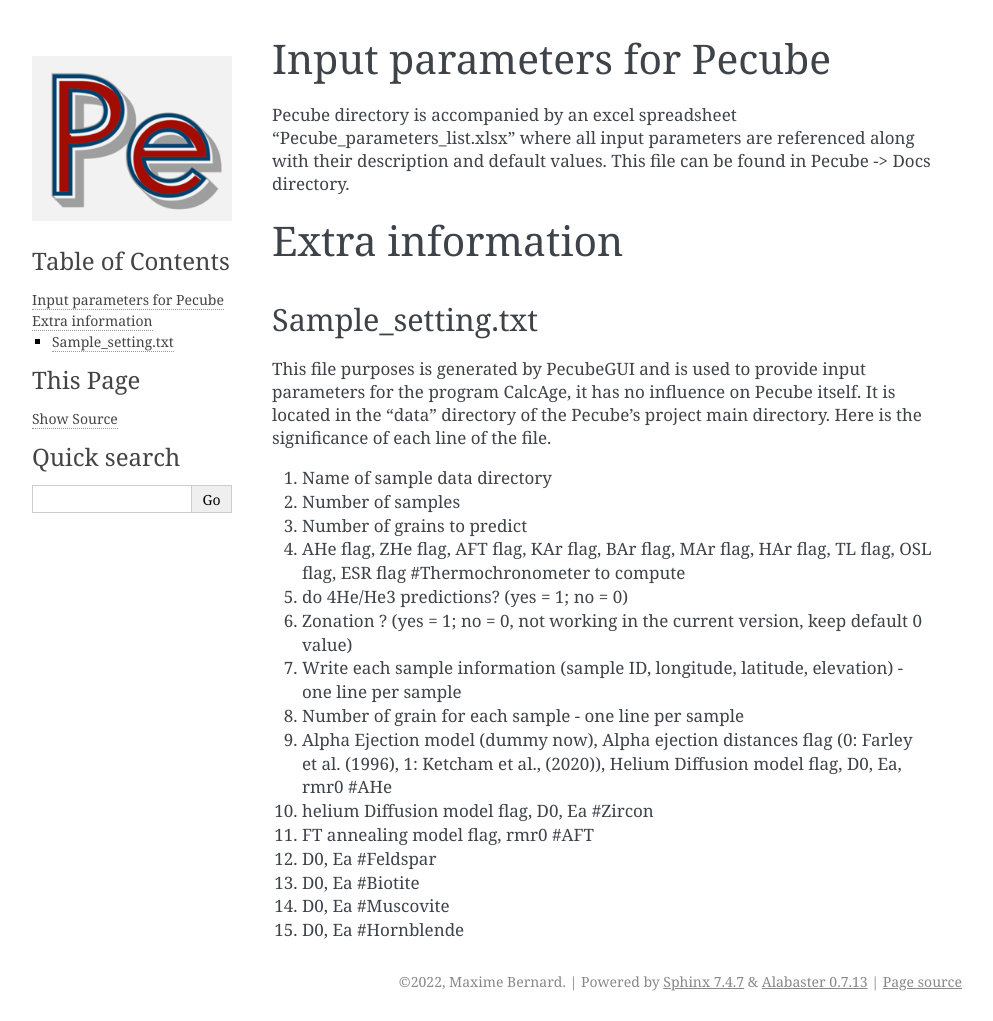
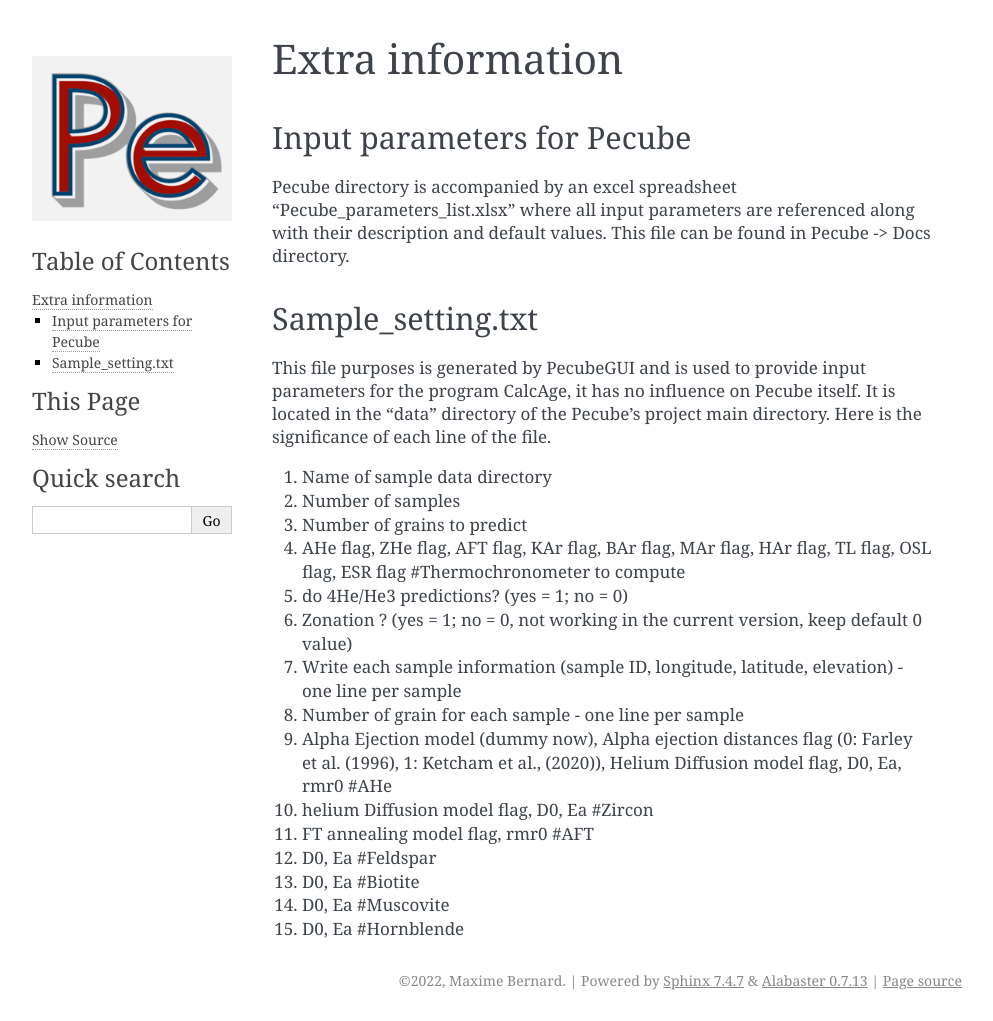
Before and after one commit to MBernAca/PecubeGUI_Doc, a Sphinx documentation site: the page built from docs/source/Extra.rst, in a window 1280 px wide. Shown: the whole page, without its empty margins (148-1141 px from the left). Built offline with Sphinx 7.4.7, drawn with Linux system fonts in a browser that asks for light colours.

```diff
--- a/docs/source/Extra.rst
+++ b/docs/source/Extra.rst
@@ -1,15 +1,17 @@
 .. _Extra:
 
-===========================
-Input parameters for Pecube
-===========================
 
-| Pecube directory is accompanied by an excel spreadsheet "Pecube_parameters_list.xlsx" where all input parameters are referenced along with their description and default values. This file can be found in Pecube -> Docs directory.
 
 
 =================
 Extra information
 =================
+
+---------------------------
+Input parameters for Pecube
+---------------------------
+
+| Pecube directory is accompanied by an excel spreadsheet "Pecube_parameters_list.xlsx" where all input parameters are referenced along with their description and default values. This file can be found in Pecube -> Docs directory.
 
 ------------------
 Sample_setting.txt
```
